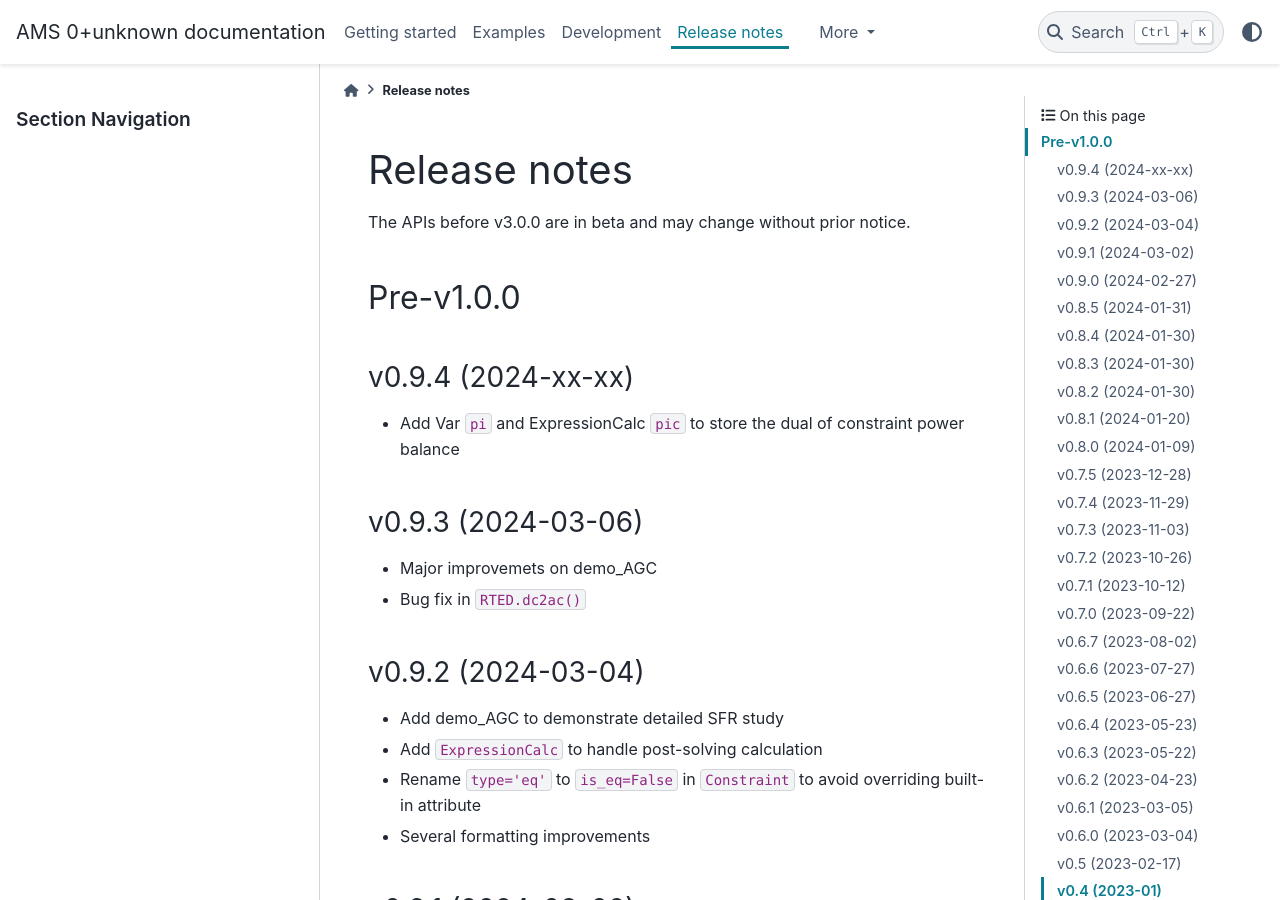
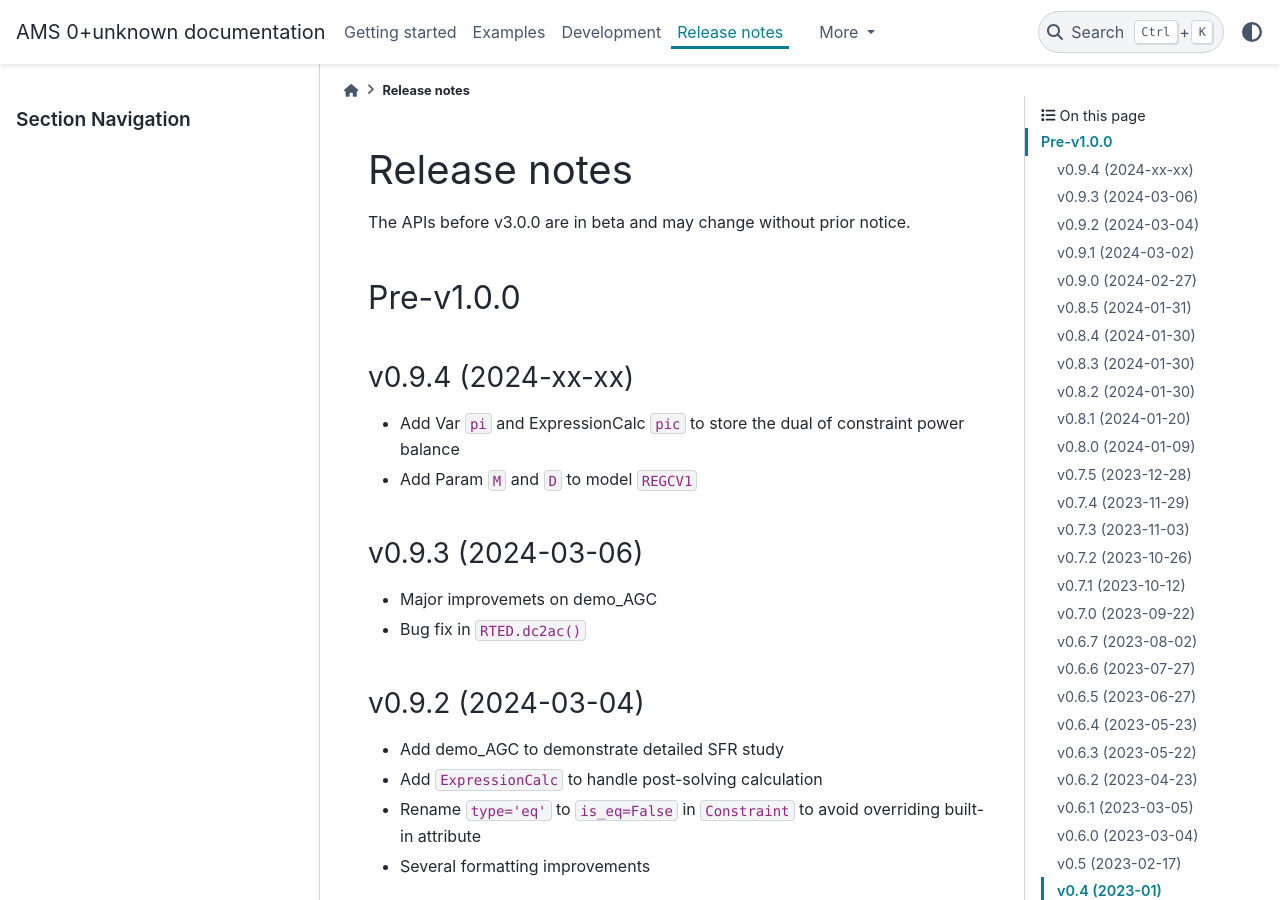
Before and after one commit to CURENT/ams, a Sphinx documentation site: the page built from docs/source/release-notes.rst, in a window 1280 px wide and 900 px high. Built offline with Sphinx 7.4.7 and the PyData theme 0.15.4, drawn with Linux system fonts in a browser that asks for light colours; pages that are not in the unit, such as notebooks, are missing from menus.

Commit message:
Update release-notes

```diff
--- a/docs/source/release-notes.rst
+++ b/docs/source/release-notes.rst
@@ -13,6 +13,7 @@ v0.9.4 (2024-xx-xx)
 -------------------
 
 - Add Var ``pi`` and ExpressionCalc ``pic`` to store the dual of constraint power balance
+- Add Param ``M`` and ``D`` to model ``REGCV1``
 
 v0.9.3 (2024-03-06)
 -------------------
```
